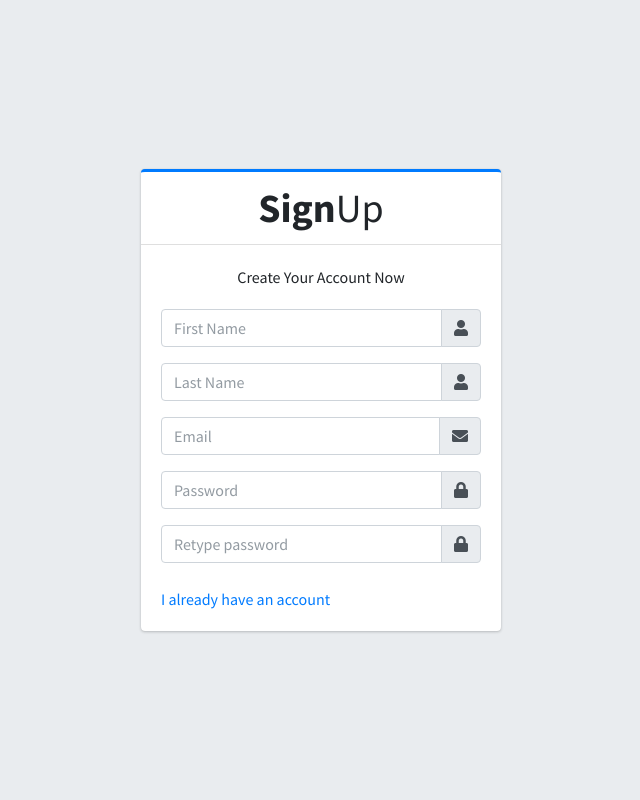
After one commit to aqilnorlie/ipm-flask, a Flask app: page /register in a window 1280 px wide. The commit adds this page. Shown: the whole page, without its empty margins (319-959 px from the left). Run offline with Flask 3, Linux system fonts and the light colour scheme; some libraries are stand-ins or nearby versions.

Commit message:
login and sign up

```diff
--- a/server.py
+++ b/server.py
@@ -1,29 +1,93 @@
-from flask import Flask, render_template, redirect, url_for
-import os
+from flask import Flask, render_template, session, redirect, url_for
+from flask import request
+import os, json
 import oracledb
+import hashlib
 
 app = Flask(__name__)
+app.config["SECRET_KEY"] = os.environ.get("secret_key") #set your own secret key
 
 oracledb.init_oracle_client(lib_dir=r"C:\instantclient_21_10") # install oracle client and set variable
 con = oracledb.connect(user=os.environ.get("oracle_user"), password=os.environ.get("oracle_pass"),
                        dsn=os.environ.get("oracle_dns"), port=os.environ.get("oracle_port"))
+
 print(con.is_healthy()) # check connection
+cur = con.cursor()
 
-cur = con.cursor()
-cur.execute("select * from persons")
-res = cur.fetchall()
-for i in res:
-    print(i)
-cur.close()
-con.close()
+@app.route("/dashboard")
+def dashboard():
+    if "email" in session:
+        # session.clear()
+        print(session["email"])
+        return render_template("index.html", name=session['fname'])
+    else: # else go back to login
+        return redirect(url_for("login"))
 
-@app.route("/")
-def dashboard():
-    return render_template("index.html")
 
+@app.route("/register", methods=["GET", "POST"])
+def register():
+    if request.method == "POST":
+        data_submit = request.form['format_data']
+        insert_data = json.loads(data_submit)
+        fname = insert_data["fname"]
+        lname = insert_data["lname"]
+        email = insert_data["email"]
+        password = insert_data["password"]
+        # Hash the password using MD5
+        password_hash = hashlib.md5(password.encode()).hexdigest()
+
+        cur = con.cursor()
+        query = "SELECT email FROM ipm_user"
+        username_all = cur.execute(query)
+
+        if username_all:
+            detail = cur.fetchall() # fecth all data
+            for user_email in detail:
+                if email in user_email: # check existing data
+                    return json.dumps({'data': 'fail'}), 200, {'ContentType': 'application/json'} # send back through AJAX (FAIL)
+            # cur = con.cursor()
+            cur.execute("INSERT INTO ipm_user (id, email, password, first_name, last_name) VALUES (user_id_sequence.nextval, :2, :3, :4, :5)",
+            (email, password_hash, fname, lname))
+
+            con.commit()
+            cur.close()
+            return json.dumps({'data': 'sucess'}), 200, {'ContentType': 'application/json'}  # send back through AJAX (SUCESS)
+        else:
+            # cur = con.cursor()
+            cur.execute("INSERT INTO ipm_user (id, email, password, first_name, last_name) VALUES (user_id_sequence.nextval, :2, :3, :4, :5)",
+            (email, password_hash, fname, lname))
+            con.commit()
+            cur.close()
+            return json.dumps({'data': 'sucess'}), 200, {'ContentType': 'application/json'}  # send back through AJAX (SUCESS)
+
+    return render_template("register.html") # click Link (after register redirect to login using javascript)
+
+@app.route("/",  methods=["GET", "POST"])
+def login():
+    if "email" in session:
+        return redirect(url_for("dasboard"))
+
+    if request.method == "POST":
+        email = request.form["email"] # get data from email input
+        password = request.form["password"] # get data from password input
+        password_hash = hashlib.md5(password.encode()).hexdigest()
+        cur = con.cursor()
+        user_info = cur.execute("SELECT first_name, last_name, email FROM ipm_user WHERE email = :1 AND password = :2",(email, password_hash))
+        if user_info:
+            detail = user_info.fetchall()
+            for fname, lname, email in detail:
+                session["fname"] = fname # insert name into session
+                session["lname"] = lname
+                session["email"] = email
+                return redirect(url_for("dashboard"))
+
+    return render_template("login.html")
+
+# LOGOUT FUNCTION
 @app.route("/login")
-def login():
-    return render_template("login.html")
+def logout():
+    session.clear() # clear session
+    return redirect(url_for("login")) # go to login page
 
 @app.route("/profile")
 def profile():
--- /dev/null
+++ b/static/dist/js/register.js
@@ -0,0 +1,30 @@
+
+$( document ).ready(function() {
+
+    $(".alert").hide() // Hide div
+    $("#retype_password").on("input",function(){
+
+        let password = $("#password").val()
+        let retype = $("#retype_password").val()
+        let btn = ""
+
+        if(password != retype){
+            $("#icon_change").replaceWith("<span id= 'icon_change' class= 'fa fa-times'></span>")
+            btn += "<button type='submit' id='btn_register' class='btn btn-danger btn-block' disabled>Please Retype Same Password</button> "
+            $("#div_register").html(btn)
+
+        }else{
+            $("#icon_change").replaceWith("<span id= 'icon_change' class= 'fa fa-check'></span>")
+            btn += "<button type='submit' id='btn_register' class='btn btn-success btn-block'>Register</button> "
+            $("#div_register").html(btn)
+        }
+
+    })
+
+
+
+
+
+
+
+});
--- /dev/null
+++ b/templates/register.html
@@ -0,0 +1,144 @@
+<!DOCTYPE html>
+<html lang="en">
+<head>
+  <meta charset="utf-8">
+  <meta name="viewport" content="width=device-width, initial-scale=1">
+  <title>Track Money | Create Account</title>
+
+  <!-- Google Font: Source Sans Pro -->
+  <link rel="stylesheet" href="https://fonts.googleapis.com/css?family=Source+Sans+Pro:300,400,400i,700&display=fallback">
+  <!-- Font Awesome -->
+  <link rel="stylesheet" href="../static/plugins/fontawesome-free/css/all.min.css">
+  <!-- icheck bootstrap -->
+  <link rel="stylesheet" href="../static/plugins/icheck-bootstrap/icheck-bootstrap.min.css">
+  <!-- Theme style -->
+  <link rel="stylesheet" href="../static/dist/css/adminlte.min.css">
+</head>
+<body class="hold-transition register-page">
+  <div class="alert alert-success" role="alert">
+   Sucess create account !!
+  </div>
+  <div class="alert alert-danger" role="alert">
+    Opps!! email already been used
+  </div>
+<div class="register-box">
+  <div class="card card-outline card-primary">
+    <div class="card-header text-center">
+        <a href="../../index2.html" class="h1"><b>Sign</b>Up</a>
+    </div>
+    <div class="card-body">
+      <p class="login-box-msg">Create Your Account Now</p>
+
+      <form  id="form_register" method="post">
+        <div class="input-group mb-3">
+          <input type="text" id="first_name" class="form-control" name="fname" placeholder="First Name" required>
+          <div class="input-group-append">
+            <div class="input-group-text">
+              <span class="fas fa-user"></span>
+            </div>
+          </div>
+        </div>
+        <div class="input-group mb-3">
+            <input type="text" id="last_name" class="form-control" name="lname" placeholder="Last Name" required>
+            <div class="input-group-append">
+              <div class="input-group-text">
+                <span class="fas fa-user"></span>
+              </div>
+            </div>
+          </div>
+        <div class="input-group mb-3">
+          <input type="email" id="email" class="form-control" name="email" placeholder="Email" required>
+          <div class="input-group-append">
+            <div class="input-group-text">
+              <span class="fas fa-envelope"></span>
+            </div>
+          </div>
+        </div>
+        <div class="input-group mb-3">
+          <input id="password" type="password" class="form-control" name="password" placeholder="Password" required>
+          <div class="input-group-append">
+            <div class="input-group-text">
+              <span class="fas fa-lock"></span>
+            </div>
+          </div>
+        </div>
+        <div class="input-group mb-3">
+          <input id="retype_password" type="password" class="form-control" name="re-try" placeholder="Retype password" required>
+          <div class="input-group-append">
+            <div class="input-group-text">
+              <span id="icon_change" class="fas fa-lock"></span>
+            </div>
+          </div>
+        </div>
+        <div class="row mb-2">
+          <!-- /.col -->
+          <div id="div_register" class="col-12"></div>
+          <!-- /.col -->
+        </div>
+      </form>
+      <a href="{{ url_for('login')}}" class="text-center">I already have an account</a>
+    </div>
+    <!-- /.form-box -->
+  </div><!-- /.card -->
+</div>
+<!-- /.register-box -->
+
+<!-- jQuery -->
+<script src="../static/plugins/jquery/jquery.min.js"></script>
+<script src="../static/dist/js/register.js"></script>
+<!-- Bootstrap 4 -->
+<script src="../static/plugins/bootstrap/js/bootstrap.bundle.min.js"></script>
+<!-- AdminLTE App -->
+<script src="../static/dist/js/adminlte.min.js"></script>
+<script>
+$( document ).ready(function() {
+
+  $("body").on("submit", "#form_register", function() {
+
+      let fname = $("#first_name").val()
+      let lname = $("#last_name").val()
+      let email = $("#email").val()
+      let password = $("#password").val()
+
+      let data_dict = {
+        fname : fname,
+        lname : lname,
+        email: email,
+        password: password
+      }
+
+      let format_data =  JSON.stringify(data_dict);
+      console.log(format_data)
+
+      $.post("{{url_for('register')}}",{ format_data: format_data},)
+        .done(function(data, status) {
+
+          convert_json = JSON.parse(data) // convert json string to javascript object notation
+
+          if(convert_json.data == "fail"){
+            $(".alert-danger").show()
+            $(".alert-success").hide()
+            $("#email").val('')
+
+          }
+          if(convert_json.data == "sucess"){
+            $(".alert-success").show()
+            $(".alert-danger").hide()
+            setTimeout(function(){
+              window.location.href = '/'
+            }, 1500);
+
+          }
+
+        },"json");
+
+        return false;
+
+  });
+
+})
+
+
+</script>
+</body>
+</html>
--- a/templates/sidebar.html
+++ b/templates/sidebar.html
@@ -14,7 +14,7 @@
           <img src="../static/dist/img/user2-160x160.jpg" class="img-circle elevation-2" alt="User Image">
         </div>
         <div class="info">
-          <a href="#" class="d-block">Alexander Pierce</a>
+          <a href="{{url_for('dashboard')}}" class="d-block"><i class="nav-icon fas fa-user"></i> Welcome {{ name }} !!</a>
         </div>
       </div>
 
@@ -50,7 +50,7 @@
             </a>
           </li>
           <li class="nav-item">
-            <a href="{{url_for('login')}}" class="nav-link">
+            <a href="{{url_for('logout')}}" class="nav-link">
               <i class="nav-icon fas fa-sign-out-alt"></i>
               <p>Log Out</p>
             </a>
```
Also changed, not shown: templates/login.html (+5 -16 lines).
